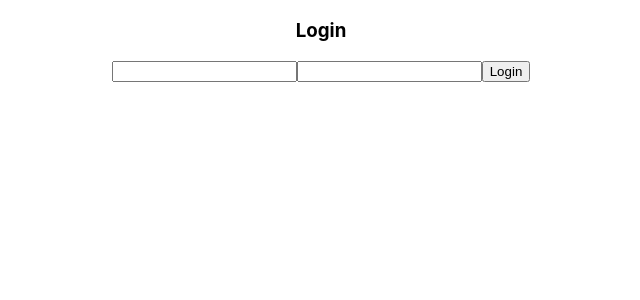
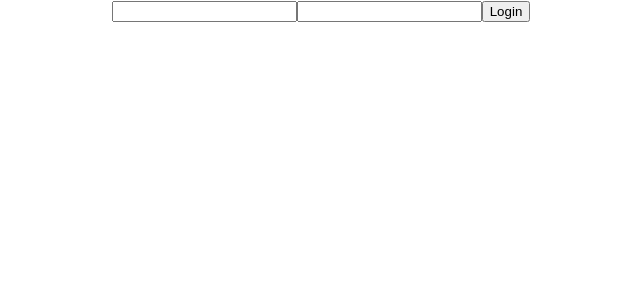
Before and after one commit to rawand1998/Blog-react-firebase, a React (Create React App) app: page / in a window 1280 px wide. Shown: the top 300 px of the page, without its empty margins (319-959 px from the left). Built offline with nearby package versions, Linux system fonts and the light colour scheme.

Commit message:
login firebase

```diff
--- a/src/Compoments/SignIn.js
+++ b/src/Compoments/SignIn.js
@@ -1,17 +1,24 @@
 import React,{useState} from 'react';
-import HandleForm from './HandleForm'
+import {logInWithEmailAndPassword} from '../hooks'
 function SignIn(){
-    const [value,setValue] = useState('')
-    const handleSubmit = ()=>{
+    const [email,setEmail] = useState('')
+    const [password,setPassword] = useState('')
+
+    const handleSubmit = (e)=>{
+        console.log(email,password)
+        logInWithEmailAndPassword(email,password)
 
     }
     return (
         <div>
-          <HandleForm  handleSubmit={handleSubmit}
-          value={value}
-          setValue={setValue}
-          heading="Login"
-           />
+            <form>
+            <input type="text" value={email} onChange={(e)=>setEmail(e.target.value)}/>
+            <input type="password" value={password} onChange={(e)=>setPassword(e.target.value)} />
+            <button onClick={handleSubmit}>Login</button>
+            </form>
+
+
+
         </div>
     )
 }
--- a/src/firebase/index.js
+++ b/src/firebase/index.js
@@ -1,5 +1,6 @@
-import firebase from 'firebase/compact/app';
-import 'firebase/compact/firestore'
+import firebase from 'firebase/compat/app';
+import 'firebase/compat/firestore';
+import {getAuth,signInWithEmailAndPassword} from'firebase/auth';
 
 const firebaseConfig = {
     apiKey: "AIzaSyDx2jeMLUPTNRBATKOaMnAoU6YEfHqbdOk",
@@ -9,5 +10,6 @@ const firebaseConfig = {
     messagingSenderId: "9093496905",
     appId: "1:9093496905:web:582f4d54ac8c003bb43f98"
   };
-  firebase.initializeApp(firebaseConfig)
+  const app =firebase.initializeApp(firebaseConfig)
+  export const auth = getAuth(app)
   export default firebase;
--- /dev/null
+++ b/src/hooks/index.js
@@ -0,0 +1,13 @@
+import React from 'react';
+import firebase from '../firebase'
+import {auth } from '../firebase'
+import {signInWithEmailAndPassword} from'firebase/auth';
+
+export const logInWithEmailAndPassword = async (email, password) => {
+    try {
+      await signInWithEmailAndPassword(email, password);
+    } catch (err) {
+      console.error(err);
+      alert(err.message);
+    }
+  };
```
